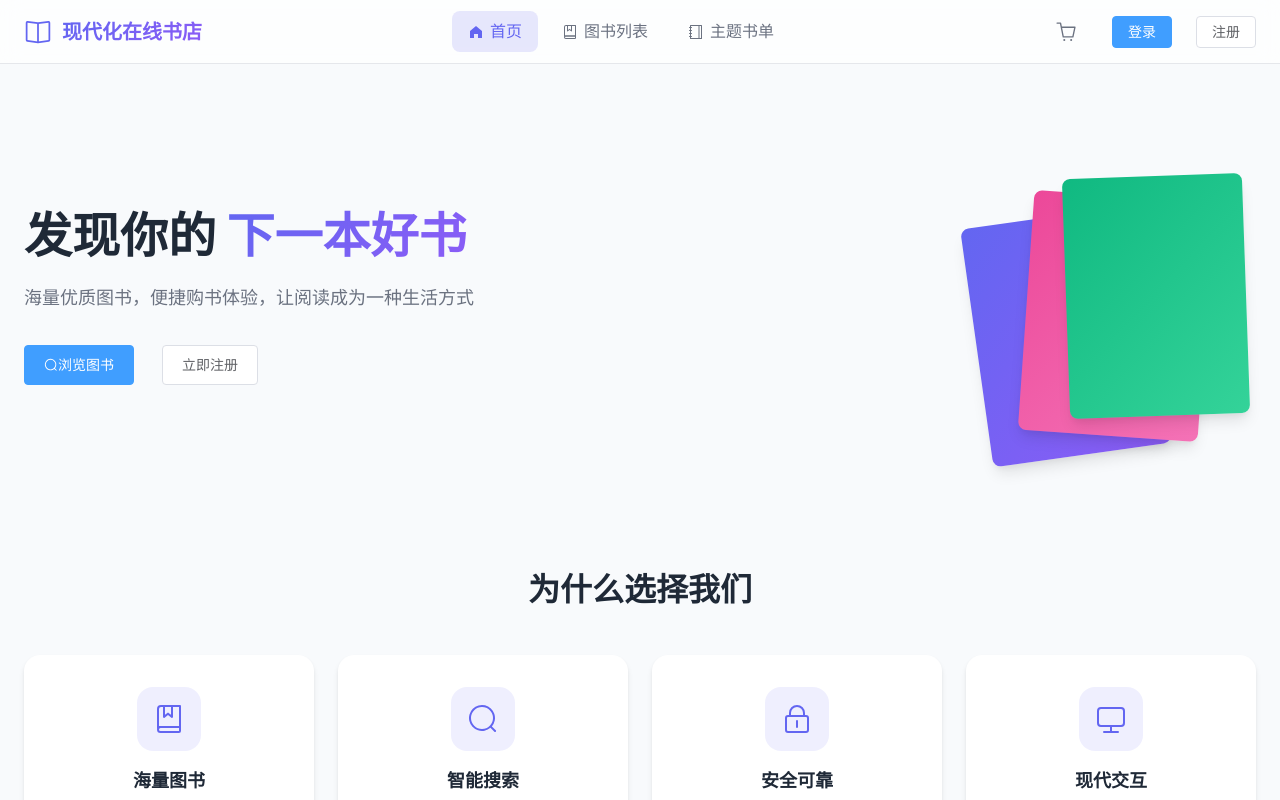
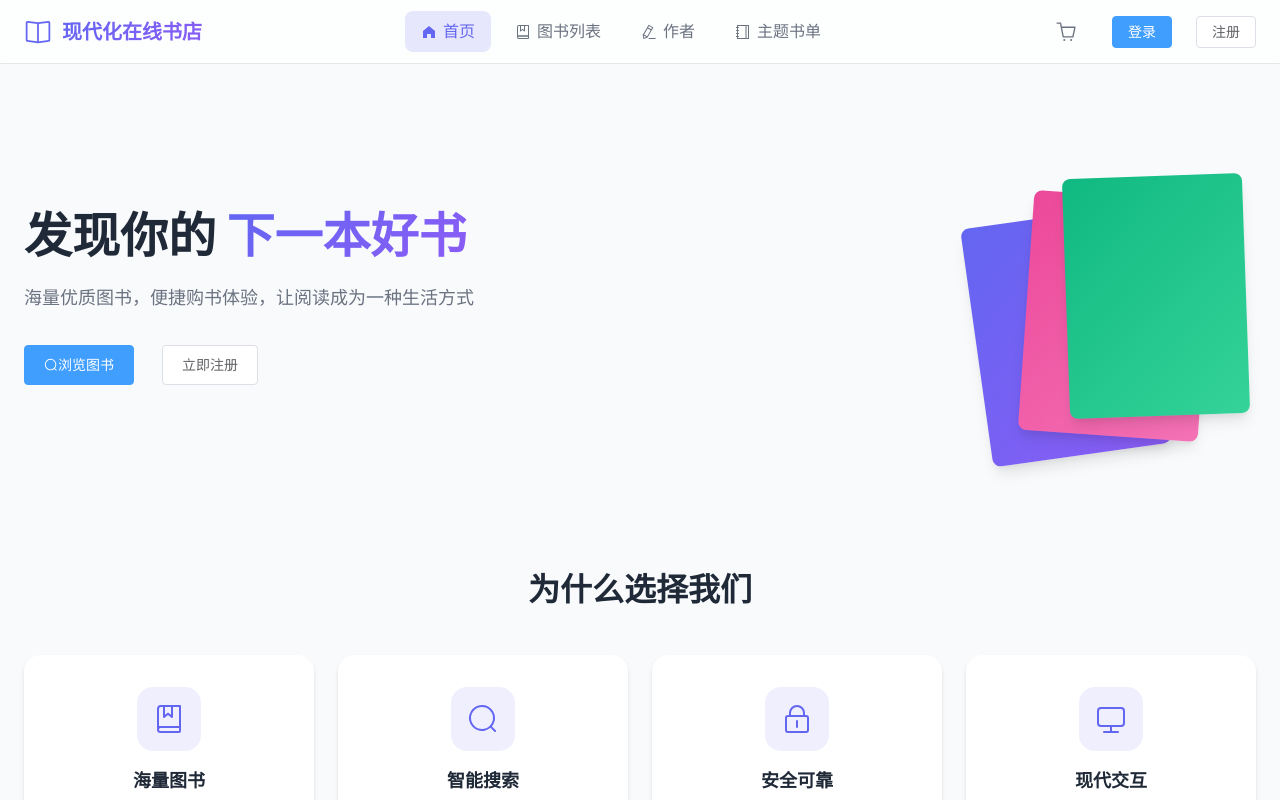
Before and after one commit to lacsar712/1252, a Vue app in the folder frontend/: page / in a window 1280 px wide. Shown: the top 800 px of the page. Built offline with nearby package versions, Linux system fonts and the light colour scheme; no server answers.

Commit message:
.661277247809132:bef80762018e4fecc41c82018a81e798_6a228a80ba6d11397e772c14.6a23a436ba6d11397e773cd6.6a23a43559b551405c0644f4:Trae CN.T(2026/6/6 12:38:14)

```diff
--- a/frontend/src/layouts/MainLayout.vue
+++ b/frontend/src/layouts/MainLayout.vue
@@ -16,6 +16,10 @@
           <router-link to="/books" class="nav-link" active-class="active">
             <el-icon><Collection /></el-icon>
             <span>图书列表</span>
+          </router-link>
+          <router-link to="/authors" class="nav-link" active-class="active">
+            <el-icon><EditPen /></el-icon>
+            <span>作者</span>
           </router-link>
           <router-link to="/book-lists" class="nav-link" active-class="active">
             <el-icon><Notebook /></el-icon>
@@ -125,6 +129,7 @@ import {
   Reading,
   HomeFilled,
   Collection,
+  EditPen,
   List,
   Setting,
   ArrowDown,
--- a/frontend/src/views/BookDetail.vue
+++ b/frontend/src/views/BookDetail.vue
@@ -50,6 +50,9 @@
                     <span v-if="index < book.authors.length - 1">、</span>
                   </router-link>
                 </span>
+              </template>
+              <template v-else-if="book.author">
+                <span class="author-text">{{ book.author }}</span>
               </template>
               <span v-else class="no-author">暂无作者信息</span>
             </div>
@@ -374,6 +377,10 @@ function handleBuyNow() {
   font-style: italic;
 }
 
+.author-text {
+  color: var(--text-primary);
+}
+
 .publisher-link {
   color: var(--primary-color);
   text-decoration: none;
```
